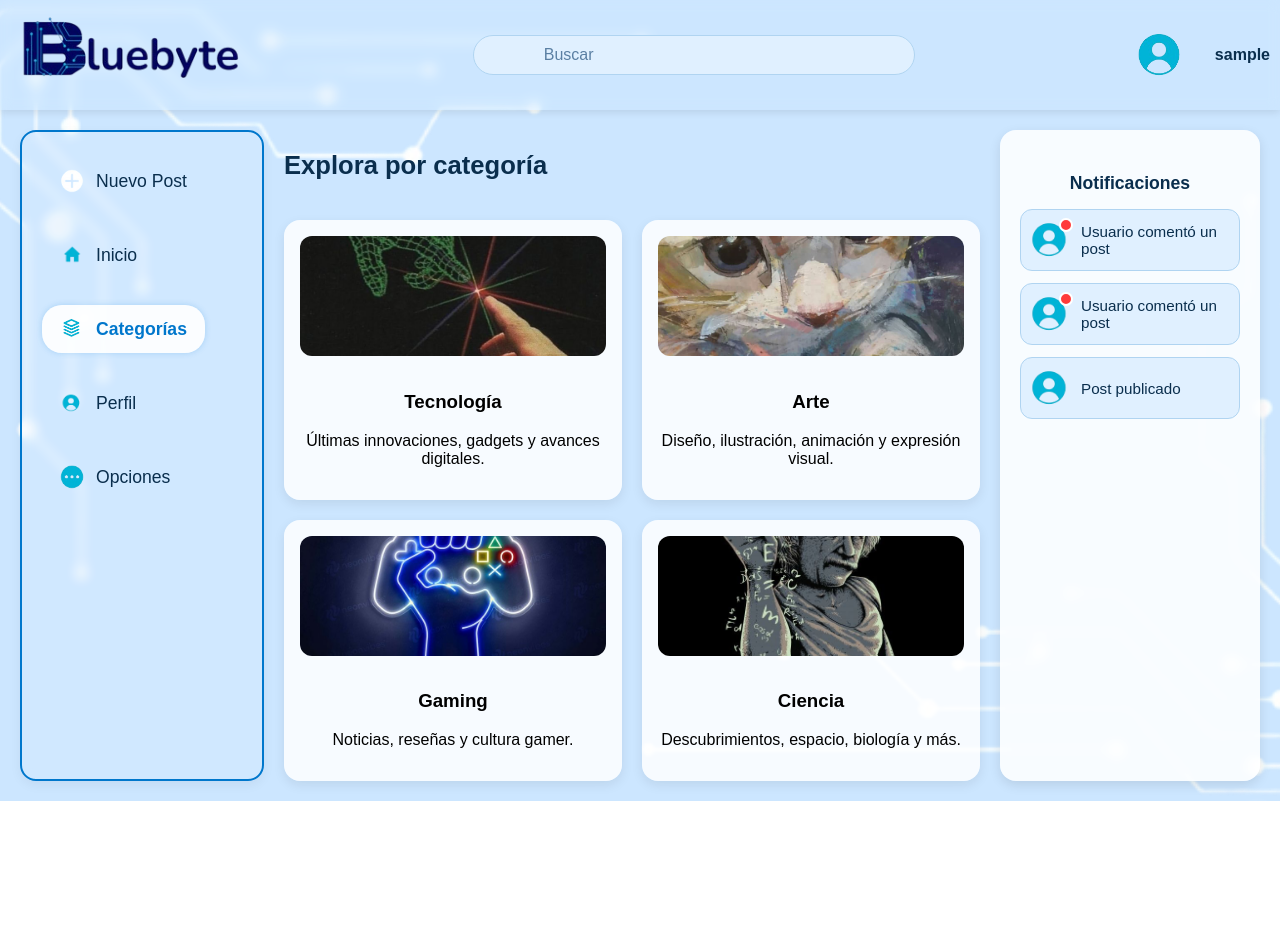
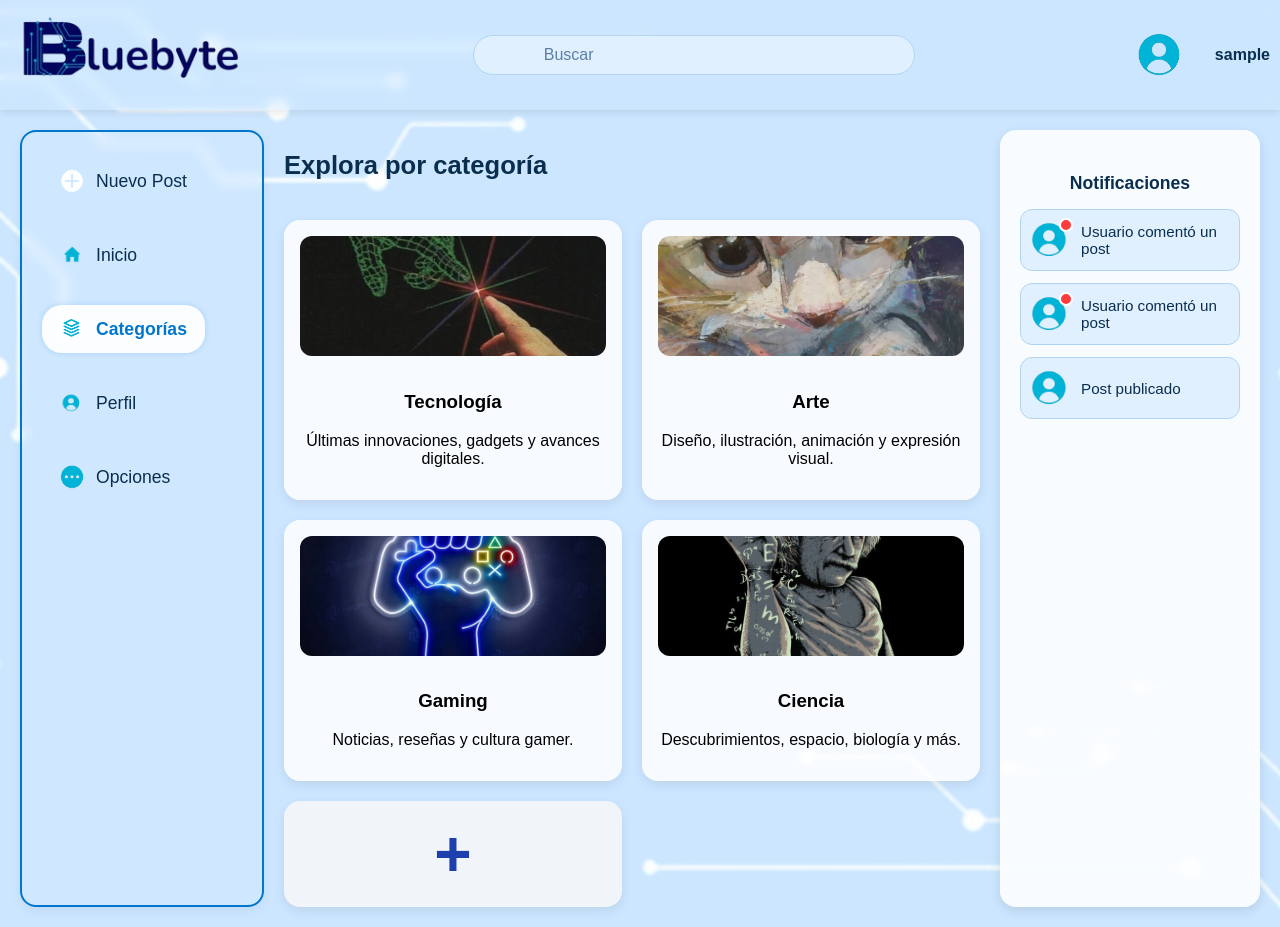
Before and after one commit to danielz0102/bluebyte, a React (Create React App) app in the folder frontend/: page /categorias in a window 1280 px wide. Before the commit the page ends 801 px from the top, so only its background shows below. Built offline with nearby package versions, Linux system fonts and the light colour scheme; sample sign-in values are in the browser's storage.

Commit message:
categorias

```diff
--- a/frontend/src/App.js
+++ b/frontend/src/App.js
@@ -6,6 +6,7 @@ import Categories from "./pages/Categories/Categories";
 import ProfilePage from "./pages/ProfilePage";
 import PostDetailPage from "./pages/PostDetailPage";
 import CreatePostPage from "./pages/CreatePostPage";
+import CategoriesPage from "./pages/CategoriesPage";
 
 function App() {
   return (
@@ -18,6 +19,7 @@ function App() {
         <Route path="/perfil" element={<ProfilePage />} />
         <Route path="/post/:id" element={<PostDetailPage />} />
         <Route path="/nuevo-post" element={<CreatePostPage />} />
+        <Route path="/categorias/crear" element={<CategoriesPage />} />
       </Routes>
     </Router>
   );
--- a/frontend/src/pages/Categories/Categories.css
+++ b/frontend/src/pages/Categories/Categories.css
@@ -31,3 +31,25 @@
   border-radius: 12px;
   margin-bottom: 12px;
 }
+
+.add-category-card {
+  display: flex;
+  align-items: center;
+  justify-content: center;
+  font-size: 48px;
+  font-weight: bold;
+  color: #1e40af;
+  background-color: #f1f5f9;
+  cursor: pointer;
+  transition: transform 0.2s ease;
+  text-decoration: none;
+}
+
+.add-category-card:hover {
+  transform: scale(1.05);
+  background-color: #e0f2fe;
+}
+
+.plus-icon {
+  font-size: 64px;
+}
--- a/frontend/src/pages/Categories/Categories.js
+++ b/frontend/src/pages/Categories/Categories.js
@@ -1,3 +1,4 @@
+import { Link } from "react-router-dom";
 import MainLayout from "../../components/MainLayout/";
 import "./Categories.css";
 
@@ -36,6 +37,11 @@ function Categories() {
             <p>{cat.descripcion}</p>
           </div>
         ))}
+
+        {/* Tarjeta para agregar nueva categoría */}
+        <Link to="/categorias/crear" className="category-card add-category-card">
+          <div className="plus-icon">+</div>
+        </Link>
       </div>
     </MainLayout>
   );
```
Also changed, not shown: frontend/package.json (+6 -1 lines).
